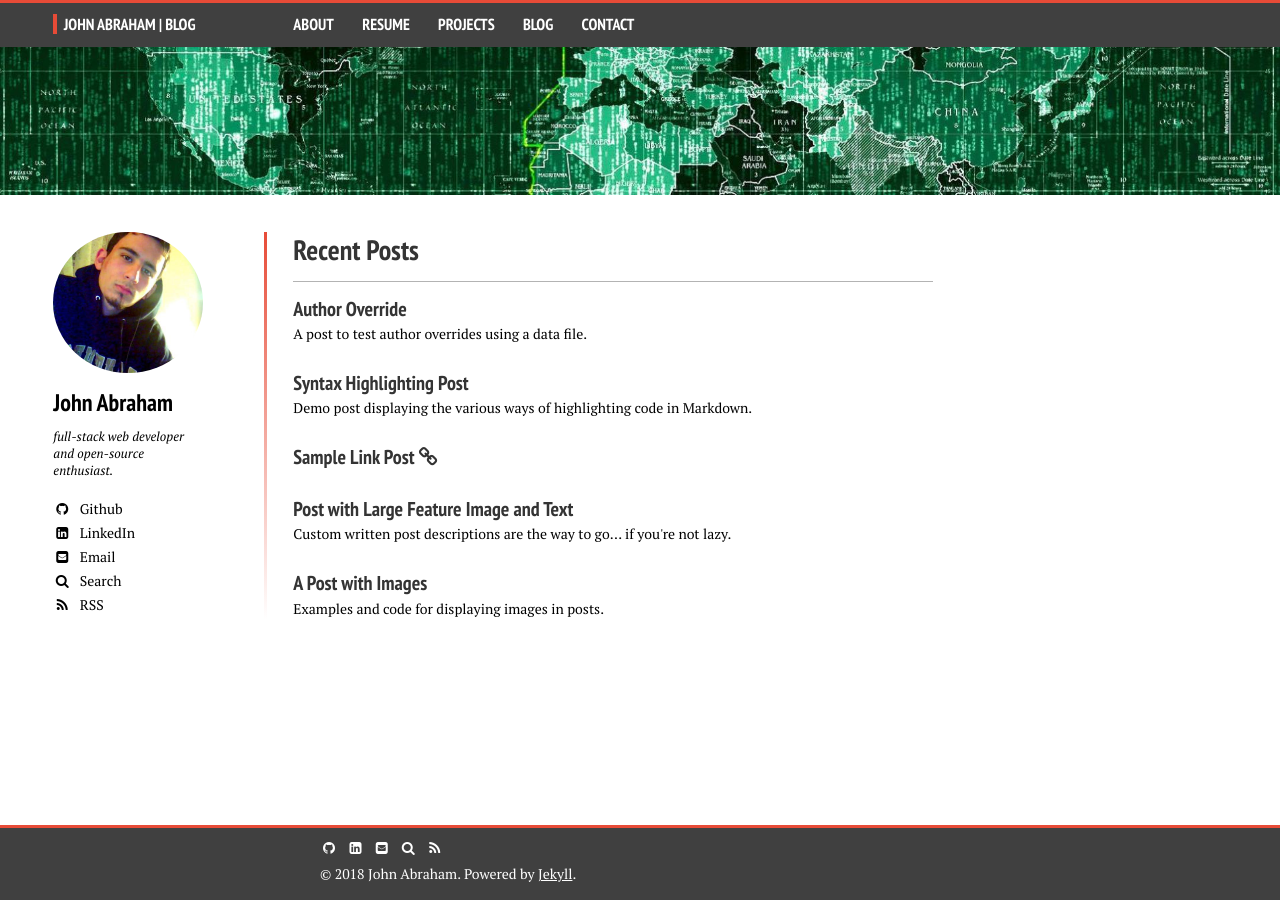
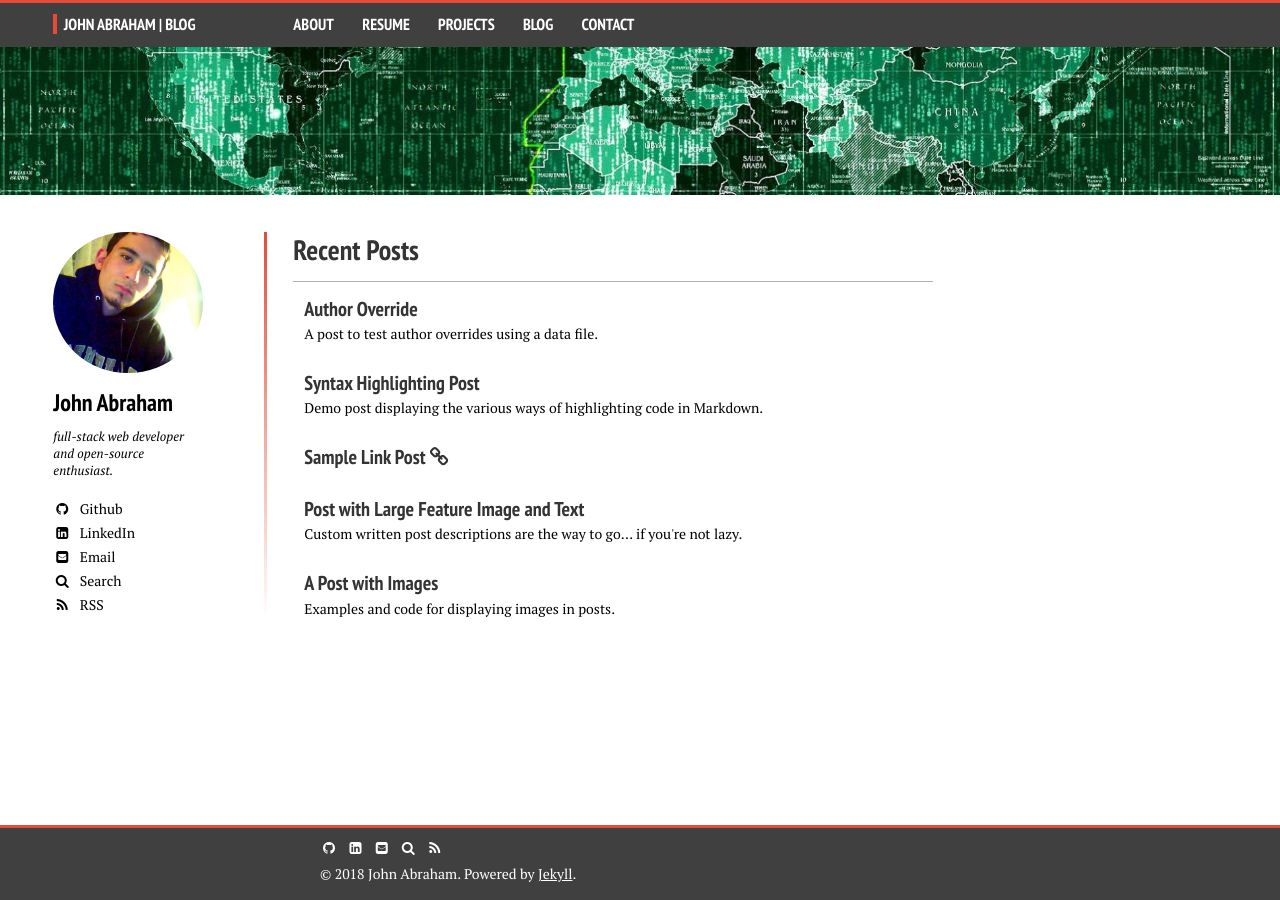
Before and after one commit to abrahamjj/abrahamjj.github.io, a Jekyll site: the page built from index.md, in a window 1280 px wide. Built offline with Jekyll 4.4.1, drawn with Linux system fonts in a browser that asks for light colours; nearby versions of some CDN libraries.

Commit message:
Added left border effect on post-index article hover

```diff
--- a/assets/css/_sass/page.scss
+++ b/assets/css/_sass/page.scss
@@ -77,6 +77,8 @@
 		border-bottom: 1px solid lighten($black,70);
 	}
 	article {
+		padding-left: .5em;
+		border-left: .2em solid transparent;
 		h2 {
 			margin-bottom: 4px;
 			@include font-rem(20);
@@ -90,6 +92,9 @@
 		}
 		p+p {
 			text-indent: 0;
+		}
+		&:hover {
+			border-left: .2em solid $orange;
 		}
 	}
 }
```
